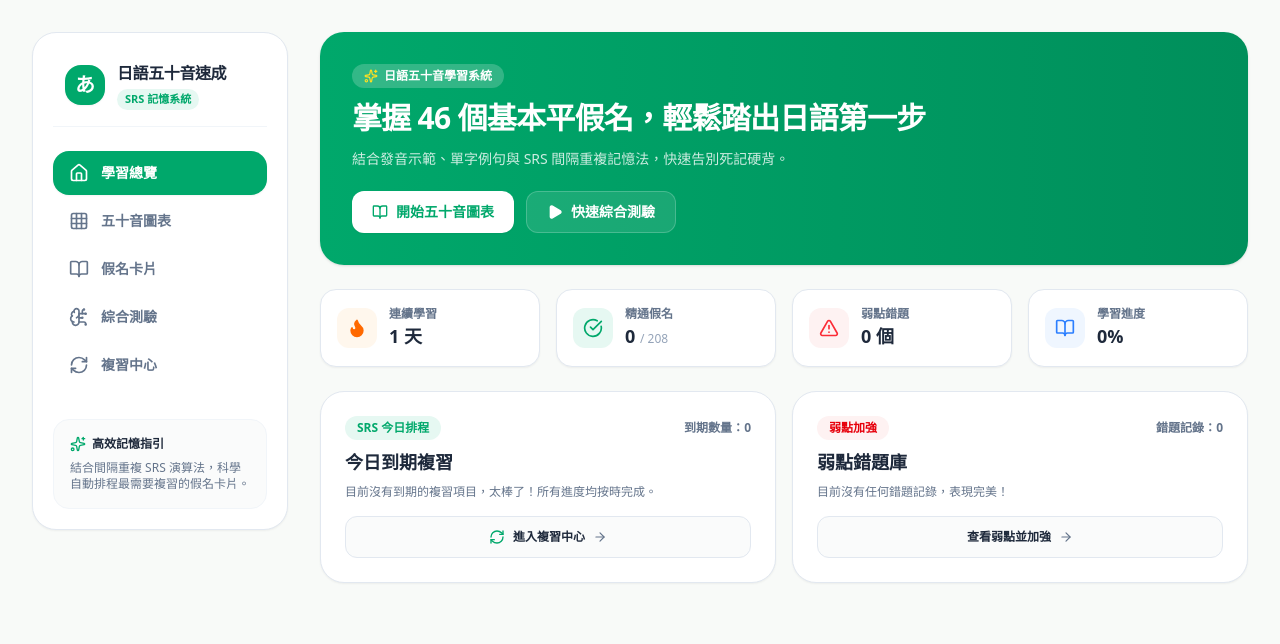
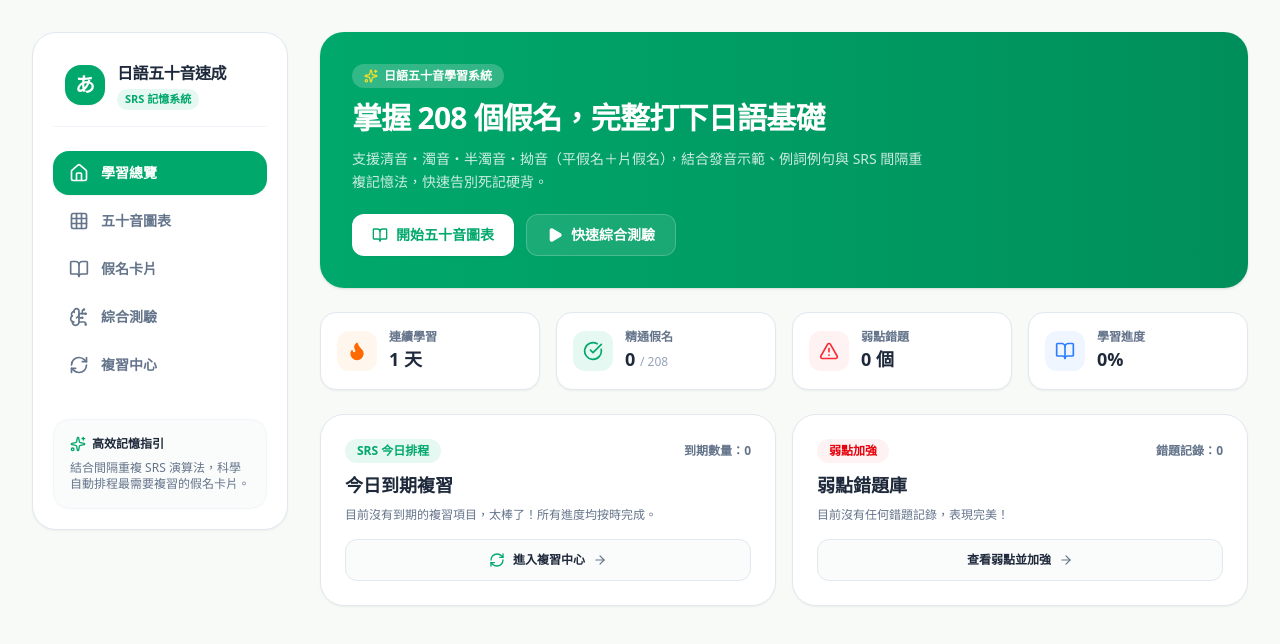
Before and after one commit to Jake627520/japanese-kana-learning, a React (Vite) app: page / in a window 1280 px wide. Shown: the top 644 px of the page. Built offline with nearby package versions, Linux system fonts and the light colour scheme.

Commit message:
docs: update homepage copy to reflect 208 learnable kana

```diff
--- a/src/components/HomeDashboard.tsx
+++ b/src/components/HomeDashboard.tsx
@@ -31,10 +31,10 @@ export function HomeDashboard({
             日語五十音學習系統
           </div>
           <h2 className="text-2xl sm:text-3xl font-extrabold tracking-tight">
-            掌握 46 個基本平假名，輕鬆踏出日語第一步
+            掌握 208 個假名，完整打下日語基礎
           </h2>
           <p className="text-white/80 text-xs sm:text-sm leading-relaxed">
-            結合發音示範、單字例句與 SRS 間隔重複記憶法，快速告別死記硬背。
+            支援清音・濁音・半濁音・拗音（平假名＋片假名），結合發音示範、例詞例句與 SRS 間隔重複記憶法，快速告別死記硬背。
           </p>
           <div className="flex flex-wrap gap-3 pt-2">
             <button
```
